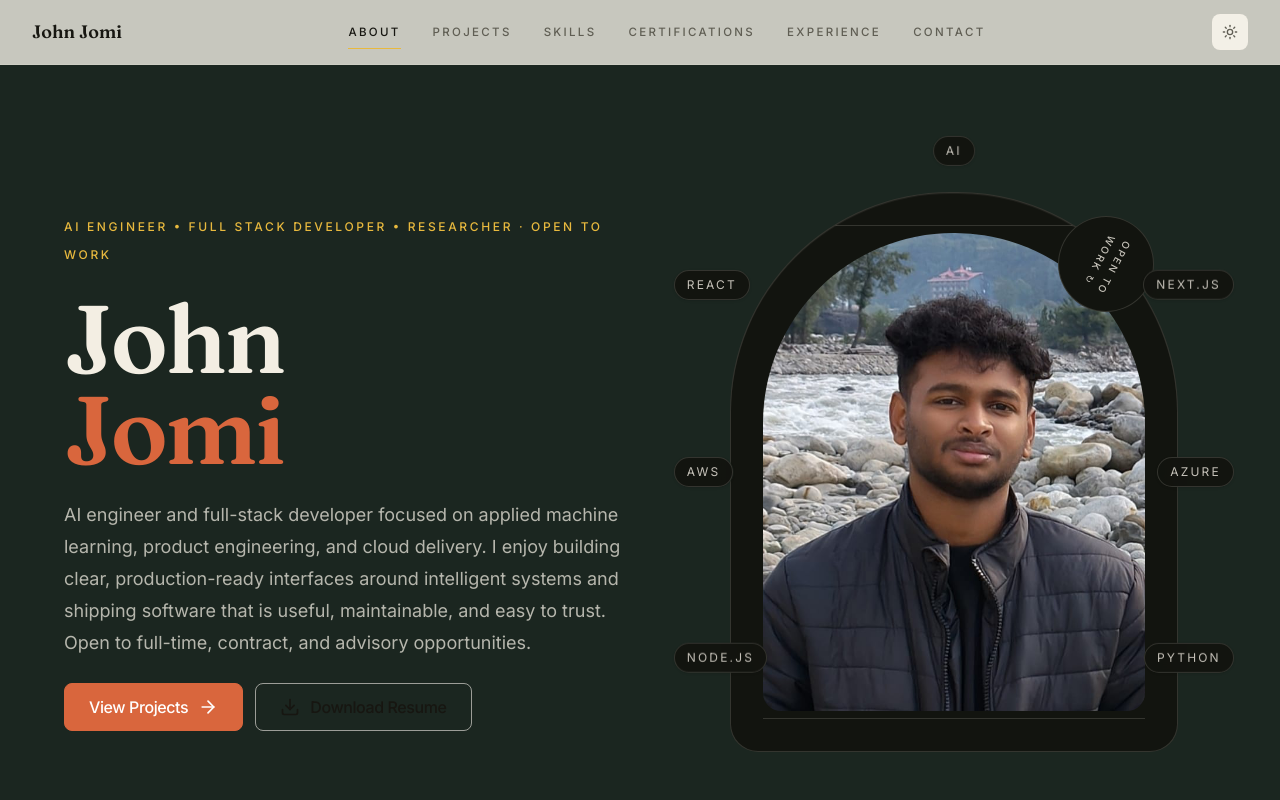
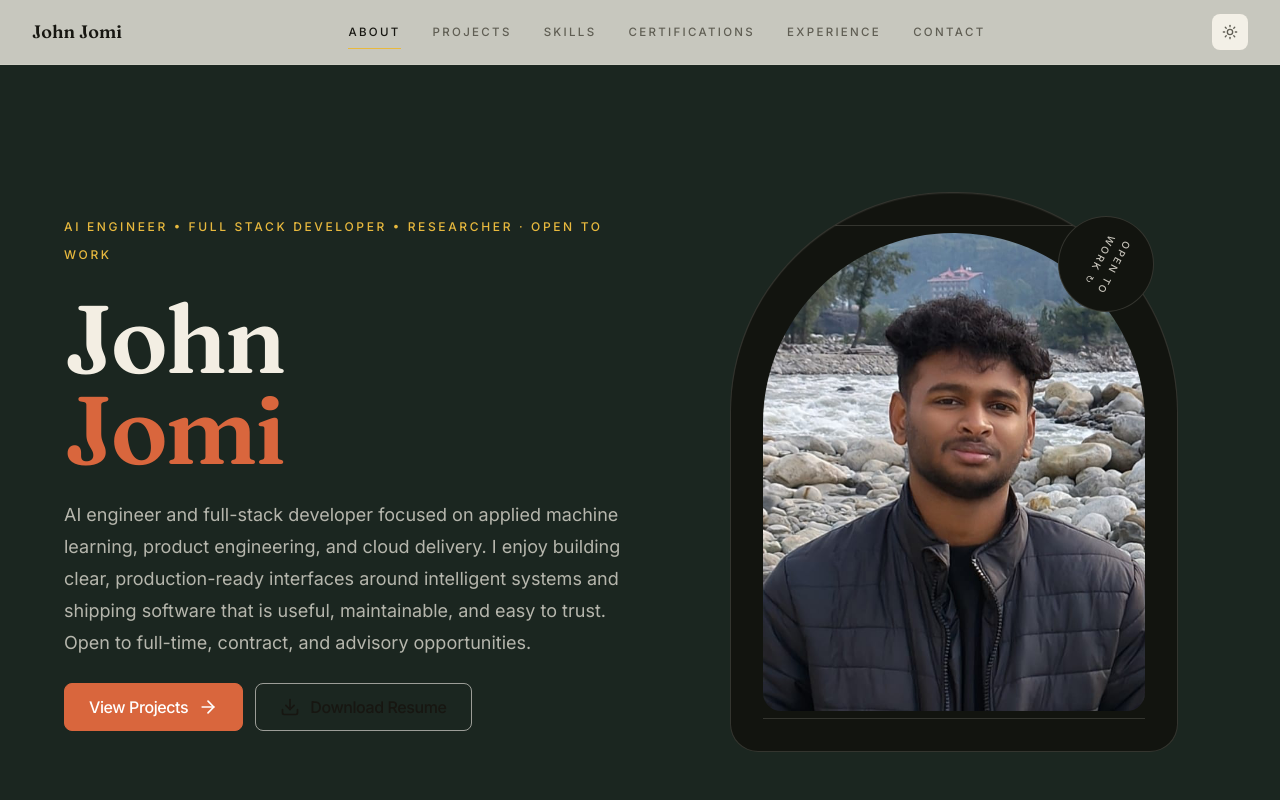
Before and after one commit to JohnJomi/ThePROFILE, a Next.js app in the folder frontend/: page /about in a window 1280 px wide. Shown: the top 800 px of the page. Built offline with nearby package versions, Linux system fonts and the light colour scheme.

Commit message:
Remove floating chips from about page hero
Co-Authored-By: Claude Sonnet 5 <noreply@anthropic.com>

```diff
--- a/frontend/src/components/sections/Hero.tsx
+++ b/frontend/src/components/sections/Hero.tsx
@@ -4,126 +4,16 @@ import { useRef } from "react";
 
 import Image from "next/image";
 
-import { motion, useTransform, type MotionValue } from "framer-motion";
+import { motion } from "framer-motion";
 import { ArrowRight, Download } from "lucide-react";
 
 import { Heading, PrimaryButton, SecondaryButton, Section } from "@/components/common";
 import { contactInfo } from "@/data/contact";
 import { profile } from "@/data/profile";
-import { chipWindow, useHeroScroll } from "@/hooks";
+import { useHeroScroll } from "@/hooks";
 import { fadeUp, fadeUpLarge, staggerContainer } from "@/lib/motion";
-import { cn } from "@/lib/utils";
 
 import { HeroMarquee } from "./HeroMarquee";
-
-/**
- * Floating technology pills.
- *
- * `vector` is the chip's dispersal direction in px at full spread — deterministic,
- * never random, so the constellation breaks apart the same way every scroll.
- * `onMobile: false` chips are hidden below `lg` to keep ~4 pills on small screens.
- */
-const floatingChips = [
-  {
-    label: "AI",
-    vector: [-70, -90] as const, // upper-left
-    onMobile: true,
-    className: "left-1/2 -translate-x-1/2 top-[-2.5rem] md:top-[-3rem] lg:top-[-3.5rem]",
-  },
-  {
-    label: "React",
-    vector: [0, -110] as const, // up
-    onMobile: true,
-    className:
-      "left-[-2.5rem] top-[18%] md:left-[-3rem] md:top-[16%] lg:left-[-3.5rem] lg:top-[14%]",
-  },
-  {
-    label: "Next.js",
-    vector: [70, -90] as const, // upper-right
-    onMobile: true,
-    className:
-      "right-[-2.5rem] top-[18%] md:right-[-3rem] md:top-[16%] lg:right-[-3.5rem] lg:top-[14%]",
-  },
-  {
-    label: "AWS",
-    vector: [-110, 0] as const, // left
-    onMobile: false,
-    className: "left-[-2.5rem] top-1/2 -translate-y-1/2 md:left-[-3rem] lg:left-[-3.5rem]",
-  },
-  {
-    label: "Azure",
-    vector: [110, 0] as const, // right
-    onMobile: false,
-    className: "right-[-2.5rem] top-1/2 -translate-y-1/2 md:right-[-3rem] lg:right-[-3.5rem]",
-  },
-  {
-    label: "Node.js",
-    vector: [-80, 70] as const, // lower-left
-    onMobile: false,
-    className:
-      "left-[-2.5rem] bottom-[18%] md:left-[-3rem] md:bottom-[16%] lg:left-[-3.5rem] lg:bottom-[14%]",
-  },
-  {
-    label: "Python",
-    vector: [0, 110] as const, // down
-    onMobile: true,
-    className:
-      "right-[-2.5rem] bottom-[18%] md:right-[-3rem] md:bottom-[16%] lg:right-[-3.5rem] lg:bottom-[14%]",
-  },
-] as const;
-
-const chipMotion = {
-  y: [0, -8, 0],
-};
-
-/**
- * HeroChip — one floating pill.
- *
- * Its own component so each chip can own its `useTransform` calls without
- * calling hooks inside a loop. The idle float stays on the inner element and the
- * scroll dispersal rides on the outer wrapper, so the two never fight.
- */
-function HeroChip({
-  chip,
-  index,
-  progress,
-  chipSpread,
-  chipEnd,
-  prefersReduced,
-}: {
-  chip: (typeof floatingChips)[number];
-  index: number;
-  progress: MotionValue<number>;
-  chipSpread: number;
-  chipEnd: number;
-  prefersReduced: boolean;
-}) {
-  const { start, end } = chipWindow(index, chipEnd);
-  const [vx, vy] = chip.vector;
-
-  const x = useTransform(progress, [start, end], [0, vx * chipSpread]);
-  const y = useTransform(progress, [start, end], [0, vy * chipSpread]);
-  const opacity = useTransform(
-    progress,
-    [start, (start + end) / 2, end],
-    prefersReduced ? [1, 1, 1] : [1, 0.55, 0],
-  );
-
-  return (
-    <motion.div
-      style={prefersReduced ? undefined : { x, y, opacity }}
-      className={cn("absolute z-20", chip.className, chip.onMobile ? "" : "hidden lg:block")}
-    >
-      <motion.div
-        animate={prefersReduced ? undefined : chipMotion}
-        transition={{ duration: 6 + chip.label.length * 0.15, repeat: Infinity, ease: "easeInOut" }}
-        className="rounded-full border border-border-hairline bg-bg-secondary/95 px-3 py-1.5 text-xs uppercase tracking-[0.18em] text-text-primary/80 shadow-sm backdrop-blur-sm"
-      >
-        {chip.label}
-      </motion.div>
-    </motion.div>
-  );
-}
 
 export function Hero() {
   const { name, bio, openToWork } = profile;
@@ -216,29 +106,12 @@ export function Hero() {
             </motion.div>
           </div>
 
-          {/*
-           * The chips sit OUTSIDE the scaling wrapper on purpose: nested inside
-           * it, the portrait's scale would multiply their trajectories and its
-           * fade would double up with theirs.
-           */}
           <motion.div
             variants={fadeUp}
             initial="hidden"
             animate="visible"
             className="relative mx-auto w-full max-w-md"
           >
-            {floatingChips.map((chip, index) => (
-              <HeroChip
-                key={chip.label}
-                chip={chip}
-                index={index}
-                progress={scroll.progress}
-                chipSpread={scroll.chipSpread}
-                chipEnd={scroll.chipEnd}
-                prefersReduced={prefersReduced}
-              />
-            ))}
-
             <motion.div
               style={
                 prefersReduced
```
